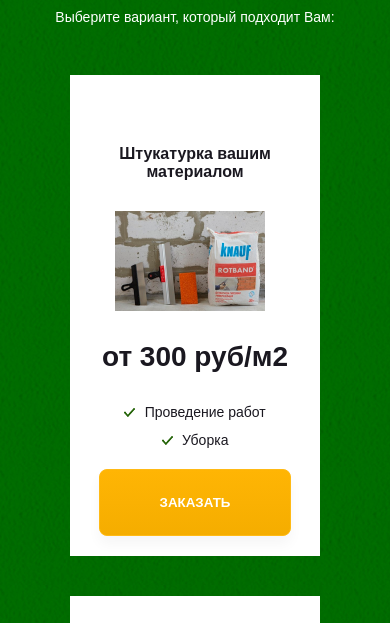
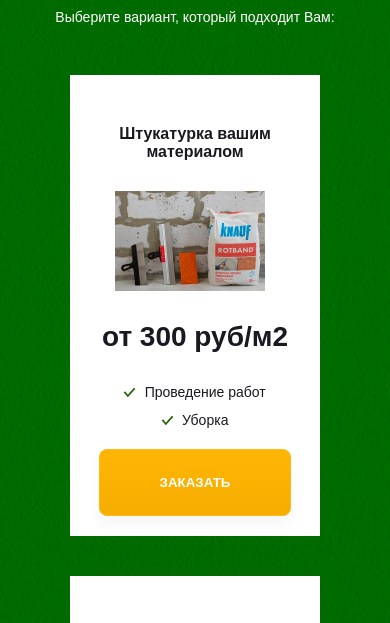
Before and after one commit to a1exweb/homeworks, a plain HTML site: page lesson-14-hard/src/index.html in a window 390 px wide. Shown: the part 173-796 px from the top of the page. Drawn offline with Linux system fonts and the light colour scheme.

Commit message:
fix padding

```diff
--- a/lesson-14-hard/src/sass/main.sass
+++ b/lesson-14-hard/src/sass/main.sass
@@ -39,7 +39,7 @@ body
     display: flex
     justify-content: center
   &-item
-    padding: 50px
+    padding: 0 50px 50px 50px
     background: $white-color
     margin-right: 40px
     &:last-child
@@ -143,7 +143,7 @@ body
     &__subtitle
       font-size: 14px
     &-item
-      padding: 20px
+      padding: 0 20px 20px 20px
       max-width: 250px
       &__title
         font-size: 16px
```
Also changed, not shown: lesson-14-hard/src/css/main.css, 1 other file.
